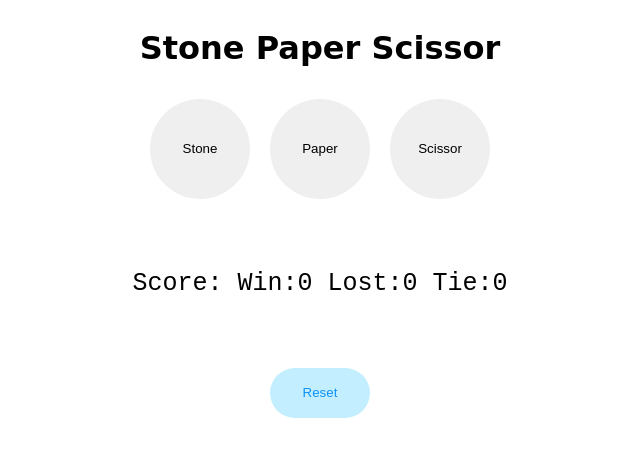
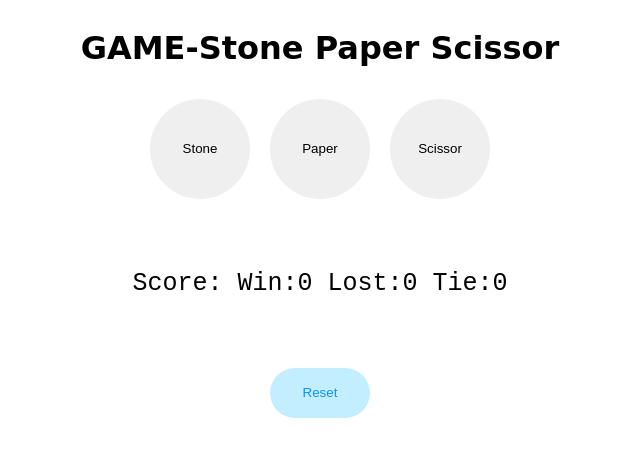
Before and after one commit to 3-shravan/StonePaperScissor, a plain HTML site: page index.html in a window 1280 px wide. Shown: the whole page, without its empty margins (320-960 px from the left). Drawn offline with Linux system fonts and the light colour scheme.

Commit message:
Stone Paper Scissor -> GAME-Stone Paper Scissor

```diff
--- a/index.html
+++ b/index.html
@@ -5,7 +5,7 @@
     <link rel="stylesheet" href="style.css" />
   </head>
   <body>
-    <header><h1>Stone Paper Scissor</h1></header>
+    <header><h1>GAME-Stone Paper Scissor</h1></header>
 
     <main>
       <button
@@ -40,28 +40,22 @@
       >
         Scissor
       </button>
-
-
     </main>
 
     <footer>
-
       <div class="result"></div>
       <div class="score"></div>
-
-
-
     </footer>
 
     <button
-    class="reset-button"
-    onclick="
+      class="reset-button"
+      onclick="
   localStorage.clear();
   updateScore();
   "
-  >
-    Reset
-  </button>
+    >
+      Reset
+    </button>
 
     <script src="script.js"></script>
   </body>
```
